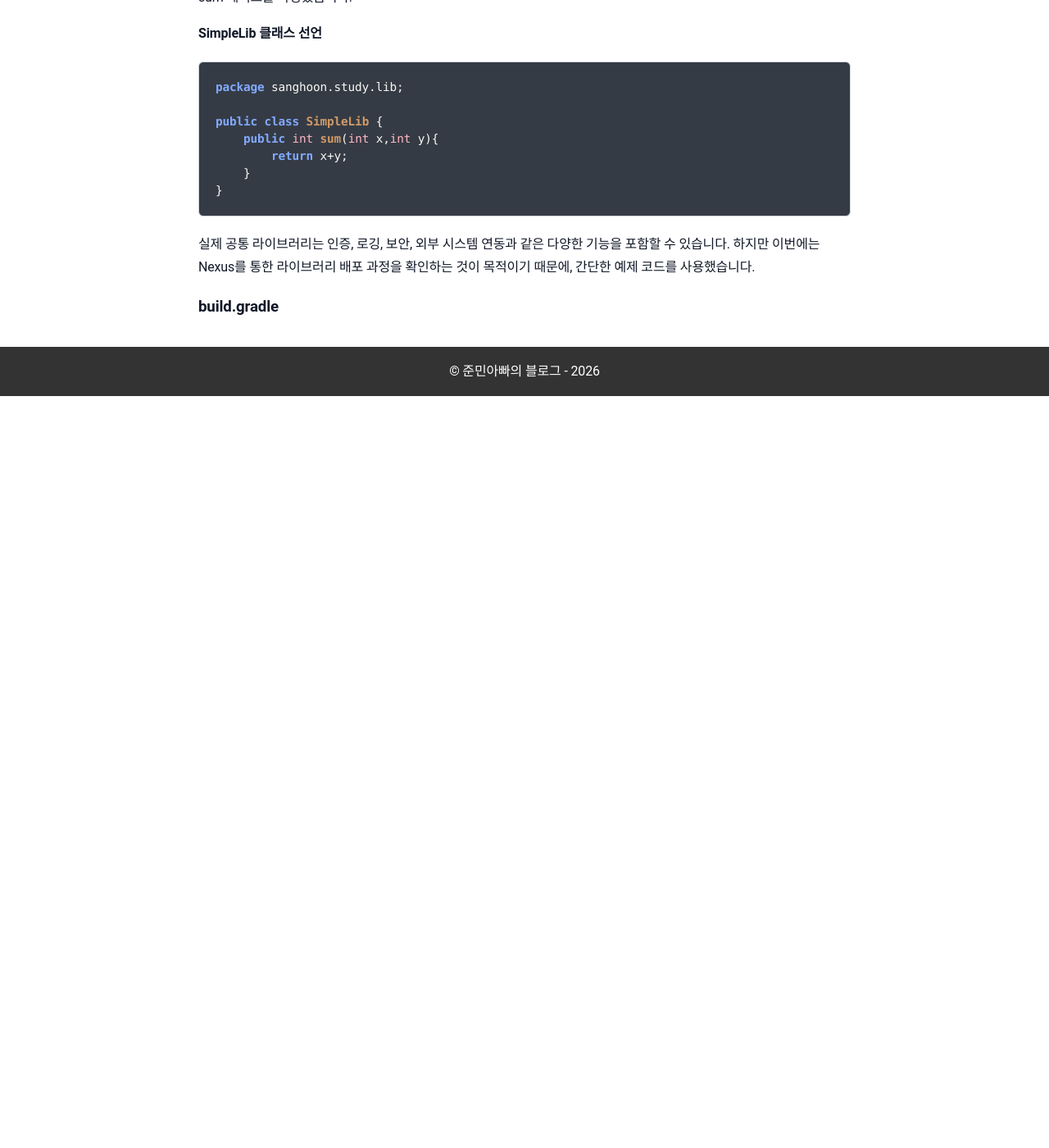
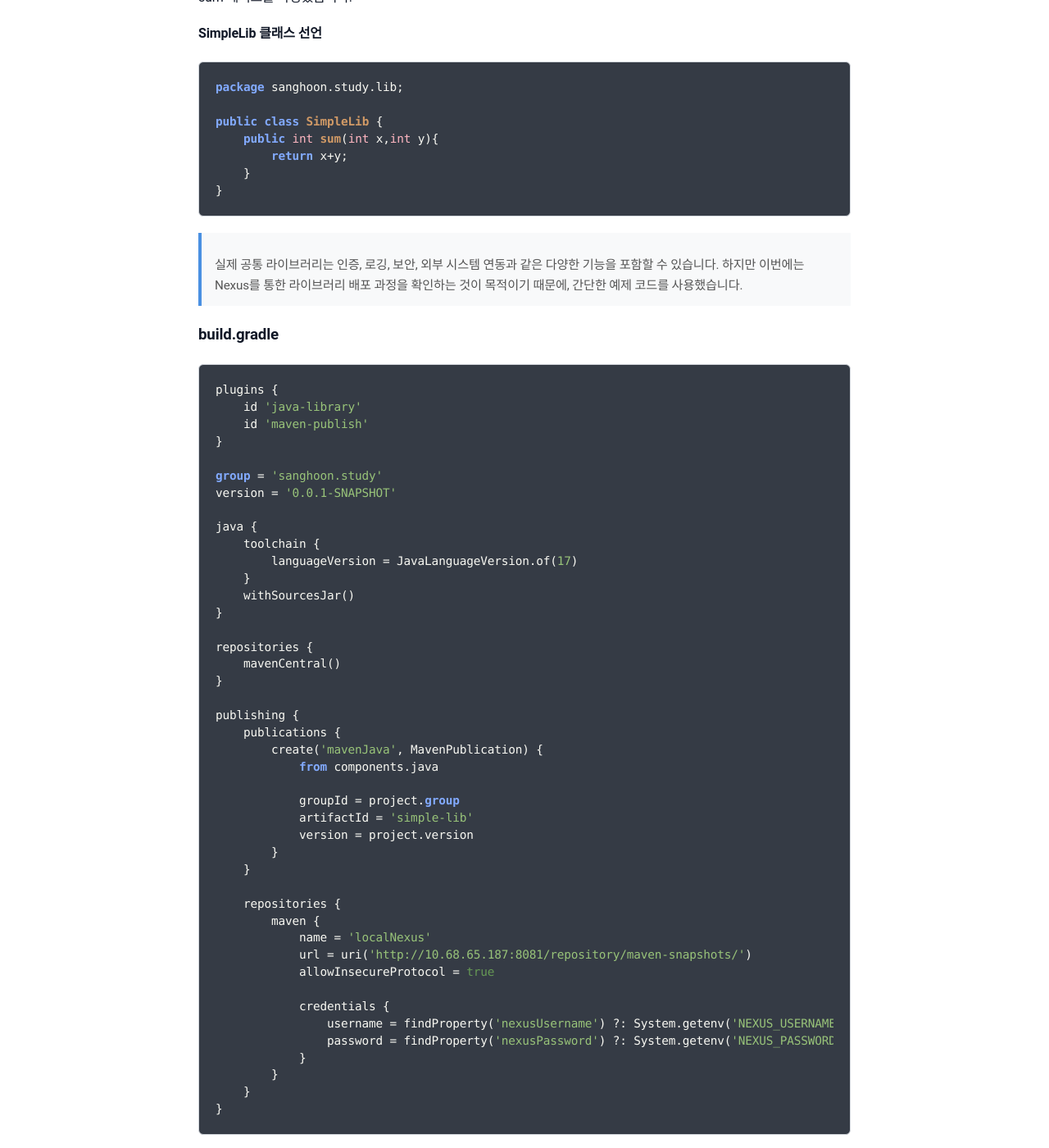
Before and after one commit to sanghoon-lee/sanghoon-lee.github.io, a Jekyll site: the page built from _posts/2026-03-10-localNexus.md, in a window 1280 px wide and 1400 px high, scrolled down 6081 px. Shown: the whole window at 82% size. Built offline with Jekyll 4.4.1, drawn with Linux system fonts in a browser that asks for light colours; nearby versions of some CDN libraries; comment, search, counter and statistics services are not loaded; before the commit the page ends 6564 px from its top, so only the background shows below that.

Commit message:
Nexus 포스팅 추가

````diff
--- a/_posts/2026-03-10-localNexus.md
+++ b/_posts/2026-03-10-localNexus.md
@@ -186,7 +186,54 @@ public class SimpleLib {
 }
 ```
 
-실제 공통 라이브러리는 인증, 로깅, 보안, 외부 시스템 연동과 같은 다양한 기능을 포함할 수 있습니다.
+> 실제 공통 라이브러리는 인증, 로깅, 보안, 외부 시스템 연동과 같은 다양한 기능을 포함할 수 있습니다.
 하지만 이번에는 Nexus를 통한 라이브러리 배포 과정을 확인하는 것이 목적이기 때문에, 간단한 예제 코드를 사용했습니다.
 
 ### build.gradle
+
+
+```groovy
+plugins {
+    id 'java-library'
+    id 'maven-publish'
+}
+
+group = 'sanghoon.study'
+version = '0.0.1-SNAPSHOT'
+
+java {
+    toolchain {
+        languageVersion = JavaLanguageVersion.of(17)
+    }
+    withSourcesJar()
+}
+
+repositories {
+    mavenCentral()
+}
+
+publishing {
+    publications {
+        create('mavenJava', MavenPublication) {
+            from components.java
+
+            groupId = project.group
+            artifactId = 'simple-lib'
+            version = project.version
+        }
+    }
+
+    repositories {
+        maven {
+            name = 'localNexus'
+            url = uri('http://10.68.65.187:8081/repository/maven-snapshots/')
+            allowInsecureProtocol = true
+
+            credentials {
+                username = findProperty('nexusUsername') ?: System.getenv('NEXUS_USERNAME')
+                password = findProperty('nexusPassword') ?: System.getenv('NEXUS_PASSWORD')
+            }
+        }
+    }
+}
+```
````
